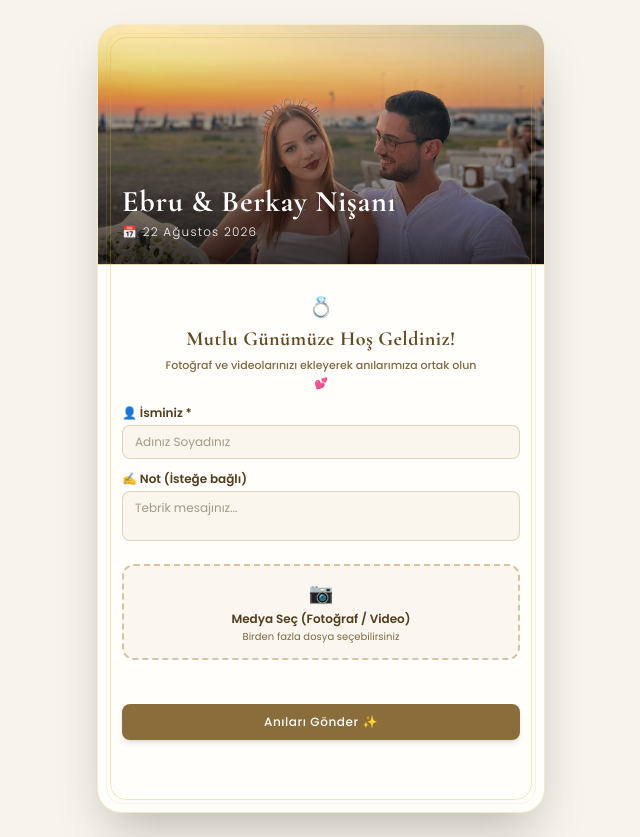
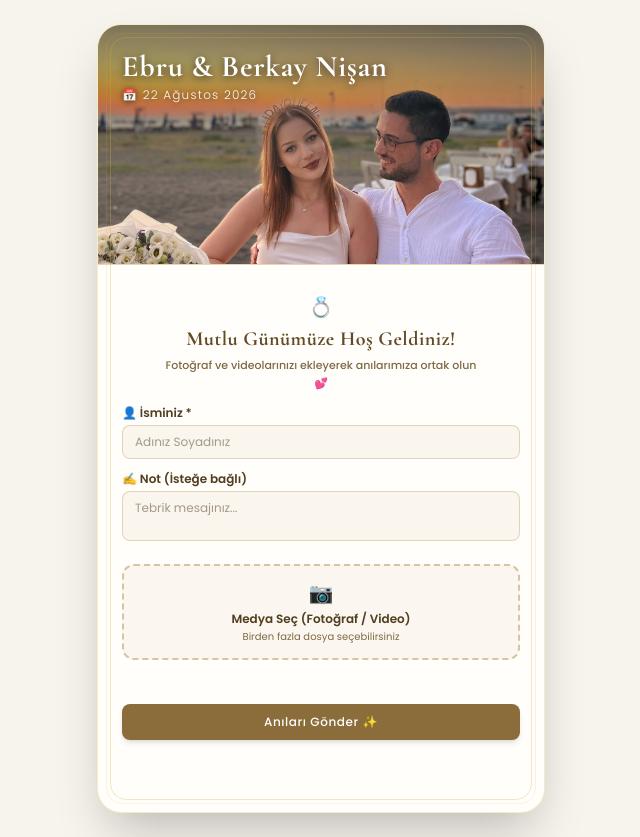
Before and after one commit to Koray-Akdere/Foto-Video-Yukleme-Sitesi, a website: page site.html in a window 1280 px wide. Shown: the whole page, without its empty margins (319-959 px from the left). Drawn offline with nearby package versions, Linux system fonts and the light colour scheme.

Commit message:
Add files via upload

```diff
--- a/site.html
+++ b/site.html
@@ -33,29 +33,33 @@
       ></div>
 
       <!-- ======================================================== -->
-      <!-- ÜST KISIM: RESİM UYUMU GARANTİLENMİŞ FOTOĞRAF ALANI      -->
+      <!-- ÜST KISIM: SOL ÜSTTE METİN OLAN FOTOĞRAF ALANI            -->
       <!-- ======================================================== -->
       <div
         class="w-full h-[240px] relative overflow-hidden z-10 border-b border-[#d4af37]/20 bg-[#eadecc]"
       >
-        <!-- Boşluksuz ve en kararlı düz isim versiyonu -->
+        <!-- Çiftin Fotoğrafı (Uzantıyı bir önceki adımdaki gibi .jpeg olarak bıraktım) -->
         <img
+          id="coverImage"
           src="kapak.jpeg"
           alt="Ebru & Berkay"
           class="w-full h-full object-cover object-center absolute inset-0"
         />
 
-        <!-- Fotoğrafın Altındaki Karartma Gradyanı -->
+        <!-- Yazıların Üst Tarafında Yumuşak ve Zarif Bir Kontrast Koruması (Yazılar kaybolmasın diye) -->
         <div
-          class="absolute inset-0 bg-gradient-to-t from-black/75 via-black/25 to-transparent flex flex-col justify-end p-6 text-white z-10"
-        >
+          class="absolute inset-0 bg-gradient-to-b from-black/50 via-black/10 to-transparent pointer-events-none z-10"
+        ></div>
+
+        <!-- Sol Üste Taşınan Başlık ve Tarih Bloğu -->
+        <div class="absolute top-6 left-6 right-6 text-white z-20 text-left">
           <h1
-            class="text-2xl md:text-3xl font-serif font-bold tracking-wide drop-shadow-md"
+            class="text-2xl md:text-3xl font-serif font-bold tracking-wide drop-shadow-[0_2px_4px_rgba(0,0,0,0.6)]"
           >
-            Ebru & Berkay Nişanı
+            Ebru & Berkay Nişan
           </h1>
           <p
-            class="text-xs font-light tracking-widest mt-1 opacity-95 flex items-center gap-1 drop-shadow-sm"
+            class="text-xs font-light tracking-widest mt-0.5 opacity-95 flex items-center gap-1 drop-shadow-[0_1px_3px_rgba(0,0,0,0.6)]"
           >
             📅 22 Ağustos 2026
           </p>
```
